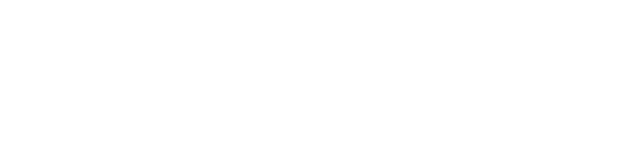
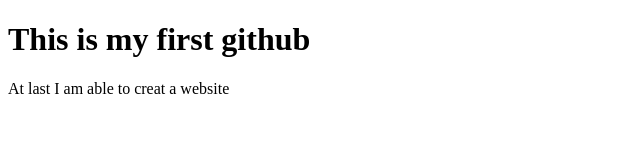
Before and after one commit to sanaul01/orange-repo, a plain HTML site: page index.html in a window 1280 px wide. Shown: the whole page, without its empty margins (0-640 px from the left). Drawn offline with Linux system fonts and the light colour scheme.

Commit message:
first fly

```diff
--- a/index.html
+++ b/index.html
@@ -7,6 +7,8 @@
     <title>This is my website</title>
 </head>
 <body>
+    <h1>This is my first github</h1>
+    <p>At last I am able to creat a website</p>
 
 </body>
 </html>
```
